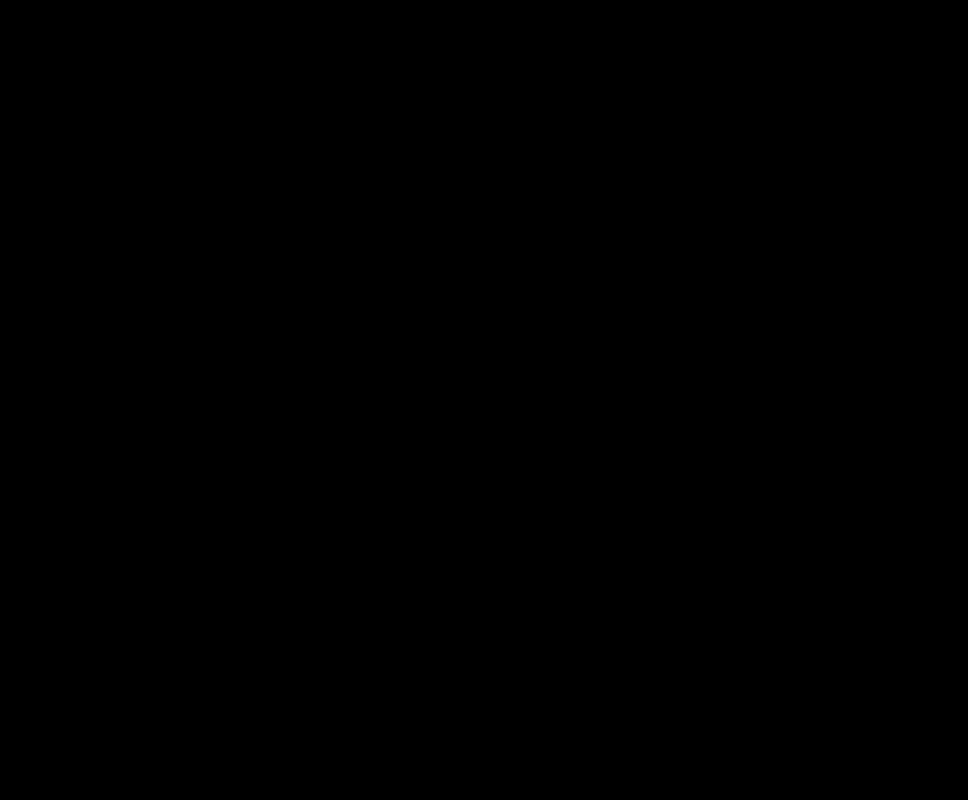
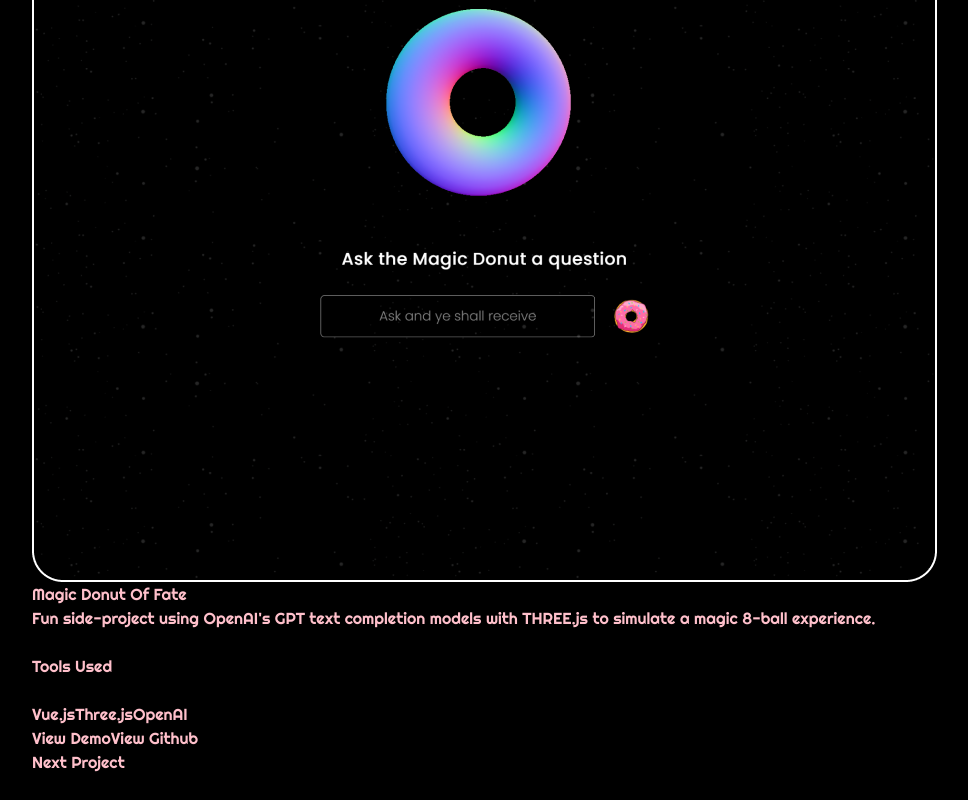
Before and after one commit to Ara-O/Portfolio, a Vue app: page / in a window 1280 px wide. Shown: the part 6235-7035 px from the top of the page, without its empty margins (18-986 px from the left). Before the commit the page ends 6031 px from the top, so only its background shows below. Built offline with nearby package versions, Linux system fonts and the light colour scheme.

Commit message:
More stylish changes ('◡'❁)

```diff
--- a/src/assets/styles/main.css
+++ b/src/assets/styles/main.css
@@ -3,6 +3,7 @@
 @tailwind utilities;
 
 html {
+  color: pink !important;
   overflow-x: hidden;
 }
 
@@ -22,3 +23,47 @@
   -ms-user-select: none; /* IE 10 and IE 11 */
   user-select: none;
 }
+
+.colored-text {
+  /* font-size: 96px; */
+  animation: ColorRotate 25s linear infinite;
+  background: -webkit-linear-gradient(45deg, rgb(0, 81, 255), rgb(120, 56, 162));
+  -webkit-background-clip: text;
+  -webkit-text-fill-color: transparent;
+  text-shadow: none;
+}
+
+.colored-button-border {
+  background-clip: padding-box; /* !importanté */
+  background: none;
+  border: solid 1px transparent;
+  color: white;
+}
+
+.colored-button-border::before {
+  content: "";
+  position: absolute;
+  top: 0;
+  right: 0;
+  bottom: 0;
+  left: 0;
+  z-index: -1;
+  margin: -1px; /* !importanté */
+  border-radius: inherit; /* !importanté */
+  animation: ColorRotate 25s linear infinite;
+  background: linear-gradient(to right, rgb(0, 81, 255), rgb(120, 56, 162));
+}
+
+@keyframes ColorRotate {
+  0% {
+    filter: hue-rotate(0deg);
+  }
+
+  70% {
+    filter: hue-rotate(360deg);
+  }
+
+  100% {
+    filter: hue-rotate(0deg);
+  }
+}
--- a/src/components/Hero.vue
+++ b/src/components/Hero.vue
@@ -41,40 +41,3 @@
   }
 })
 </script>
-
-<style scoped>
-.colored-button-border {
-  background-clip: padding-box; /* !importanté */
-  background: none;
-  border: solid 1px transparent;
-  color: white;
-}
-
-.colored-button-border::before {
-  content: "";
-  position: absolute;
-  top: 0;
-  right: 0;
-  bottom: 0;
-  left: 0;
-  z-index: -1;
-  margin: -1px; /* !importanté */
-  border-radius: inherit; /* !importanté */
-  animation: ColorRotate 25s linear infinite;
-  background: linear-gradient(to right, rgb(0, 81, 255), rgb(120, 56, 162));
-}
-
-@keyframes ColorRotate {
-  0% {
-    filter: hue-rotate(0deg);
-  }
-
-  70% {
-    filter: hue-rotate(360deg);
-  }
-
-  100% {
-    filter: hue-rotate(0deg);
-  }
-}
-</style>
--- a/src/components/Marquee.vue
+++ b/src/components/Marquee.vue
@@ -7,7 +7,12 @@
       Full-Stack Developer
     </h3>
     <div class="h-5 w-10 rounded-full bg-black border border-white"></div>
-    <h3 class="text-black text-8xl w-[2415px] outlined-border">Full-Stack Developer</h3>
+    <h3
+      :class="store.coloredSite ? 'colored-text' : ''"
+      class="text-black text-8xl w-[2415px] outlined-border"
+    >
+      Full-Stack Developer
+    </h3>
   </div>
 </template>
 
--- a/src/components/Navbar.vue
+++ b/src/components/Navbar.vue
@@ -4,10 +4,10 @@
       <img src="@/assets/icons/my-logo.png" class="w-10" alt="My logo" />
     </span>
     <span class="text-white text-sm font-['Poppins'] flex items-center gap-x-20">
-      <h4>Projects</h4>
-      <h4>About me</h4>
-      <h4>Contact</h4>
-      <h4>Resume</h4>
+      <h4 class="cursor-pointer">Projects</h4>
+      <h4 class="cursor-pointer">About me</h4>
+      <h4 class="cursor-pointer">Contact</h4>
+      <h4 class="cursor-pointer">Resume</h4>
       <div
         @click="toggleColoredSite"
         :class="
--- /dev/null
+++ b/src/components/Project.vue
@@ -0,0 +1,107 @@
+<template>
+  <article class="flex gap-20 items-center">
+    <article class="h-auto w-[35rem]">
+      <img
+        :src="getImg(props.image)"
+        alt="Project image"
+        class="hover:grayscale-0 duration-300 transition"
+        :class="!store.coloredSite ? 'grayscale' : 'grayscale-0'"
+      />
+    </article>
+    <article class="text-white h-auto">
+      <h3 class="text-3xl">{{ props.name }}</h3>
+      <h4 class="mt-4 w-[500px] font-['Poppins'] text-[15px] font-light leading-7">
+        {{ props.description }}
+      </h4>
+      <br />
+      <h4 class="font-['Poppins'] font-medium">Tools Used</h4>
+      <br />
+      <span
+        class="mt-8 border mr-5 text-white px-6 py-2 rounded-full font-['Poppins'] text-[13px]"
+        v-for="tool in toolsUsed"
+        >{{ tool }}</span
+      >
+      <br />
+      <span class="flex mt-12">
+        <button
+          :class="!store.coloredSite ? '' : 'relative colored-button-border border-black'"
+          class="border border-white w-32 px-5 h-12 font-['Poppins'] z-10 text-sm duration-200 hover:bg-white hover:text-black transition"
+        >
+          View Demo
+        </button>
+        <button
+          class="border border-white w-32 px-5 h-12 font-['Poppins'] text-sm duration-200 hover:bg-white hover:text-black transition"
+        >
+          View Github
+        </button>
+      </span>
+    </article>
+    <article>
+      <button
+        class="border w-32 px-5 h-12 font-['Poppins'] text-sm hover:bg-white hover:text-black transition"
+        v-if="props.index === 1"
+      >
+        Previous Project
+      </button>
+      <button
+        class="border w-32 px-5 h-12 font-['Poppins'] text-sm hover:bg-white hover:text-black transition"
+      >
+        Next Project
+      </button>
+    </article>
+  </article>
+</template>
+
+<script lang="ts" setup>
+import useMainStore from "@/stores/main"
+
+const store = useMainStore()
+const props = defineProps<{
+  index: number
+  name: string
+  image: string
+  description: string
+  toolsUsed: string[]
+}>()
+
+function getImg(source: string): string {
+  return new URL(source, import.meta.url).href
+}
+</script>
+
+<style scoped>
+.colored-button-border {
+  background-clip: padding-box;
+  background: none;
+  border: solid 1px transparent;
+  color: white;
+}
+
+.colored-button-border::before {
+  content: "";
+  position: absolute;
+  top: 0;
+  right: 0;
+  bottom: 0;
+  left: 0;
+  z-index: -1;
+  margin: -1px;
+  border-radius: inherit;
+  animation: ColorRotate 25s linear infinite;
+  background: linear-gradient(to right, rgb(0, 81, 255), rgb(120, 56, 162));
+}
+
+@keyframes ColorRotate {
+  0% {
+    filter: hue-rotate(0deg);
+  }
+
+  70% {
+    filter: hue-rotate(360deg);
+  }
+
+  100% {
+    filter: hue-rotate(0deg);
+  }
+}
+</style>
--- a/src/components/Projects.vue
+++ b/src/components/Projects.vue
@@ -1,5 +1,27 @@
 <template>
-  <section class="mt-20 text-white">
+  <section class="mt-20 text-white px-[11%]">
     <h2 class="text-5xl">Projects</h2>
+    <br /><br />
+    <Project
+      v-for="(project, index) in allProjects"
+      :name="project.name"
+      :index="index"
+      :image="project.imageSrc"
+      :description="project.description"
+      :tools-used="project.toolsUsed"
+    />
   </section>
 </template>
+
+<script lang="ts" setup>
+import Project from "./Project.vue"
+let allProjects = [
+  {
+    name: "Magic Donut Of Fate",
+    imageSrc: "../assets/images/magic-donut-image.png",
+    description:
+      "Fun side-project using OpenAI's GPT text completion models with THREE.js to simulate a magic 8-ball experience.",
+    toolsUsed: ["Vue.js", "Three.js", "OpenAI"]
+  }
+]
+</script>
--- a/src/components/Skills.vue
+++ b/src/components/Skills.vue
@@ -1,6 +1,6 @@
 <template>
   <section class="px-10 py-10 text-white mt-32 border rounded-md skills-wrapper relative">
-    <section class="flex flex-wrap gap-60 mt-20 justify-center">
+    <section class="flex flex-wrap justify-evenly mt-20">
       <!-- Left section -->
       <section>
         <canvas height="300" width="300" ref="modelCanvas" v-if="false"></canvas>
@@ -57,10 +57,12 @@
       </section>
     </section>
     <br /><br />
+    <Projects />
   </section>
 </template>
 
 <script lang="ts" setup>
+import Projects from "./Projects.vue"
 import SkillsBox from "./SkillsBox.vue"
 import { ref, watchEffect } from "vue"
 import renderModel from "@/animations/helmet"
--- a/src/views/home.vue
+++ b/src/views/home.vue
@@ -4,7 +4,7 @@
   <Hero />
   <Marquee />
   <Skills />
-  <Projects />
+  <!-- <Projects /> -->
 </template>
 
 <script lang="ts" setup>
@@ -13,5 +13,5 @@
 import Hero from "@/components/Hero.vue"
 import Marquee from "@/components/Marquee.vue"
 import Skills from "@/components/Skills.vue"
-import Projects from "@/components/Projects.vue"
+// import Projects from "@/components/Projects.vue"
 </script>
```
Also changed, not shown: src/assets/images/magic-donut-image.png (added).
